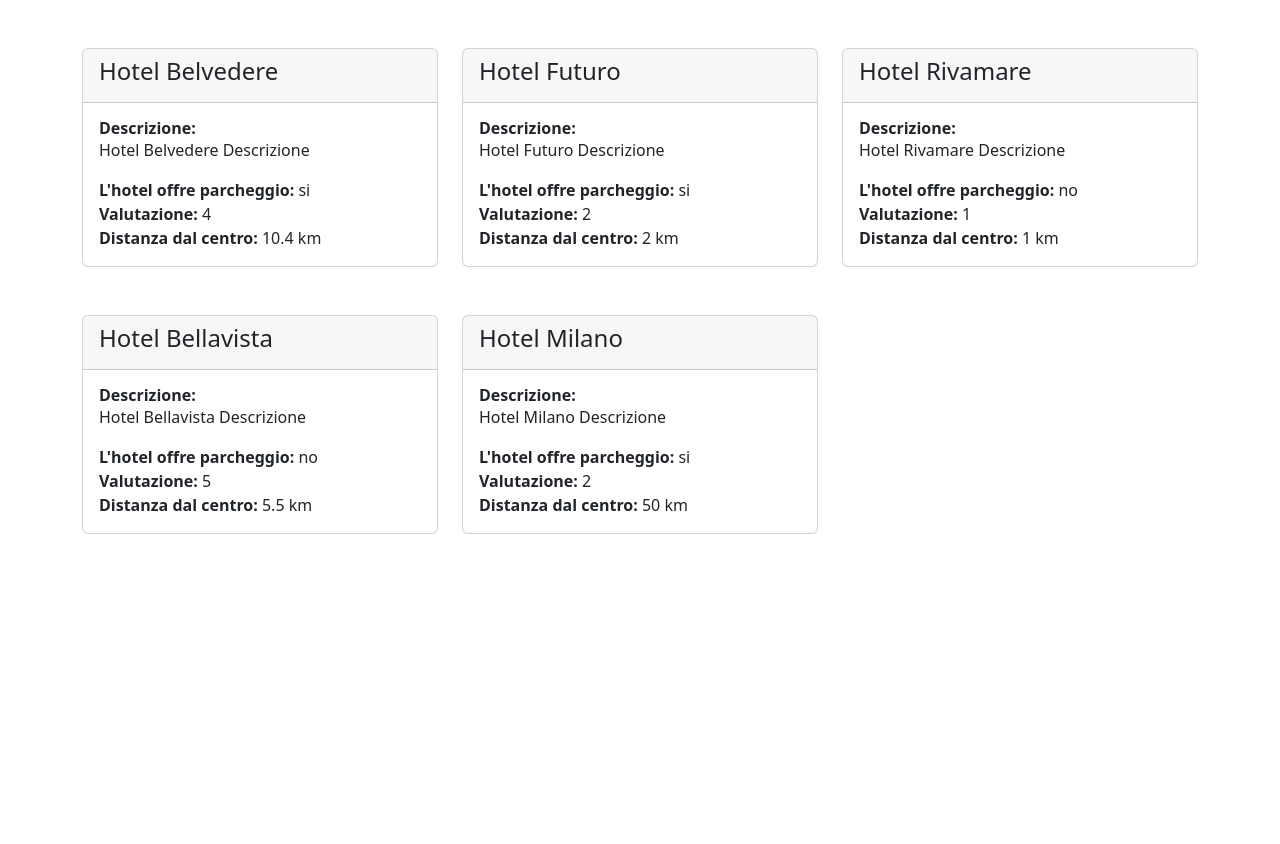
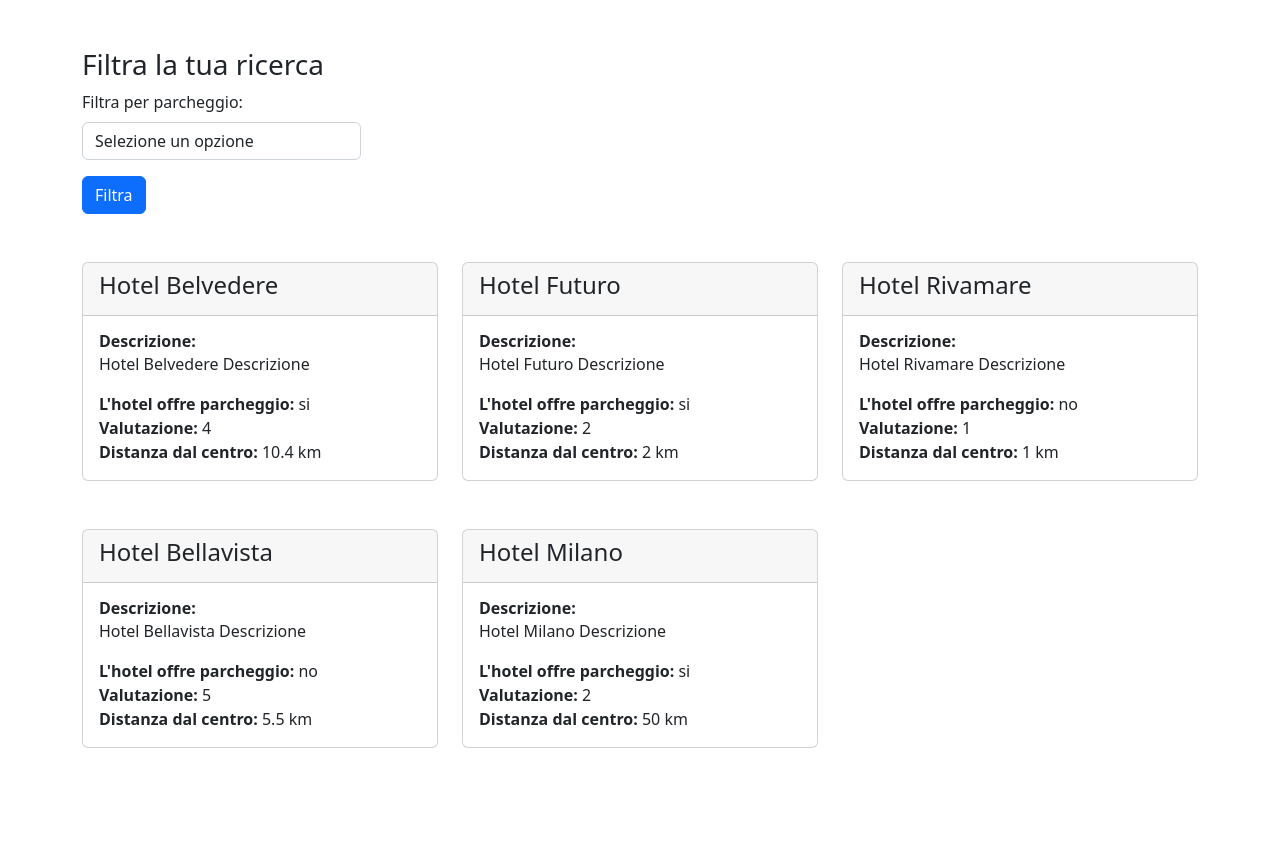
Before and after one commit to DilettaPelloni/php-hotel, a PHP site: page / in a window 1280 px wide. Shown: the part 88-932 px from the top of the page. Before the commit the page ends 622 px from the top, so only its background shows below. Run offline with PHP 8.4, Linux system fonts and the light colour scheme.

Commit message:
iniziato bonus

```diff
--- a/index.php
+++ b/index.php
@@ -38,6 +38,8 @@
         ],
 
     ];//hotels
+
+    $filteredHotels = [];
 ?>
 
 <!DOCTYPE html>
@@ -61,6 +63,28 @@
         </header>
 
         <main class="py-5">
+
+            <section class="pb-5">
+                <div class="container-lg">
+                    <h3>Filtra la tua ricerca</h3>
+                    <form method="get">
+                        <div class="mb-3">
+                            <label for="park-select" class="form-label">
+                                Filtra per parcheggio:
+                            </label>
+                            <select name="park" id="park-select" class="form-control w-25">
+                                <option value="" selected>Selezione un opzione</option>
+                                <option value="true">SI</option>
+                                <option value="false">NO</option>
+                            </select>
+                        </div>
+                        <button type="submit" class="btn btn-primary">
+                            Filtra
+                        </button>
+
+                    </form>
+                </div>
+            </section>
             <div class="container-lg">
                 <div class="row">
                 <?php
```
